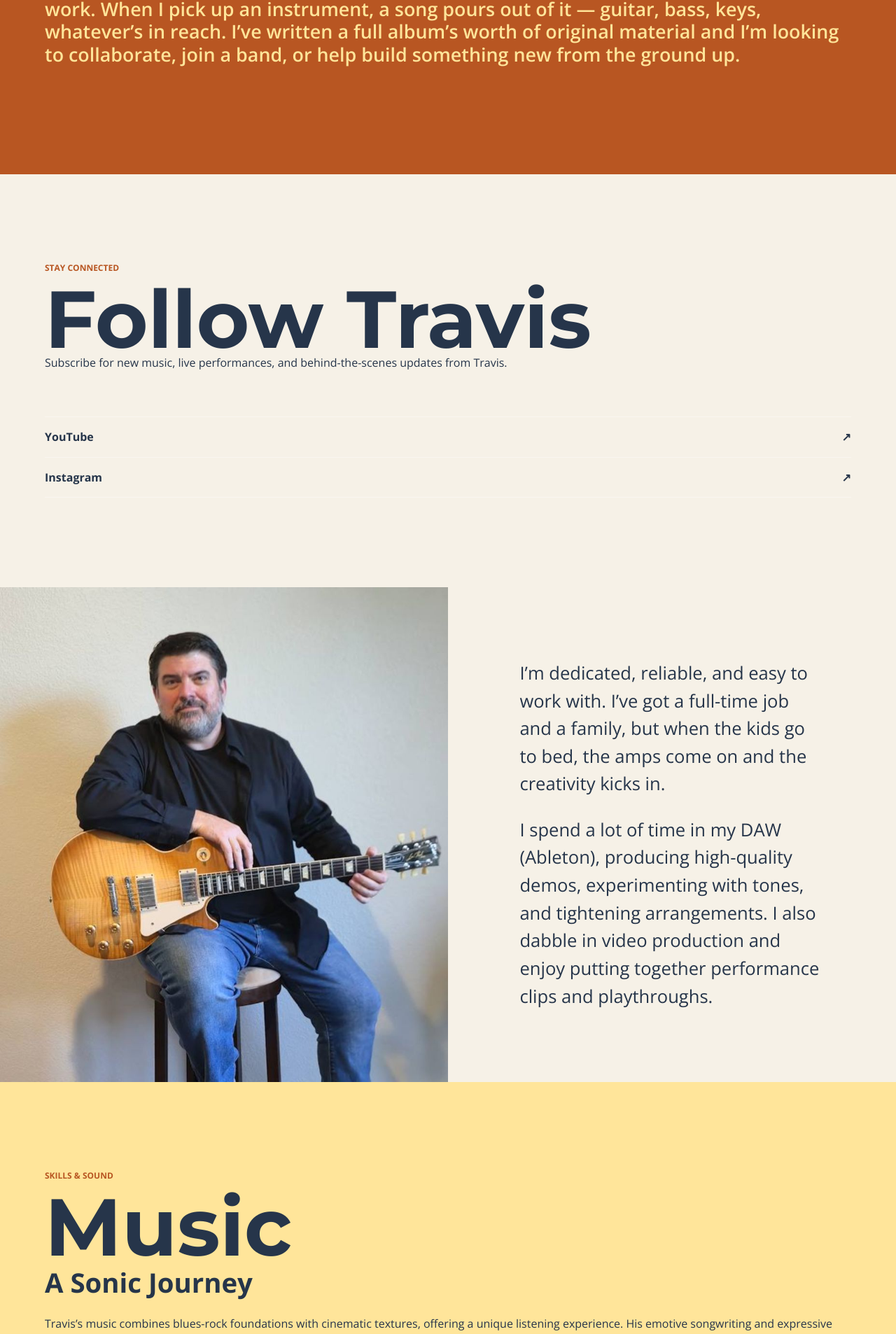
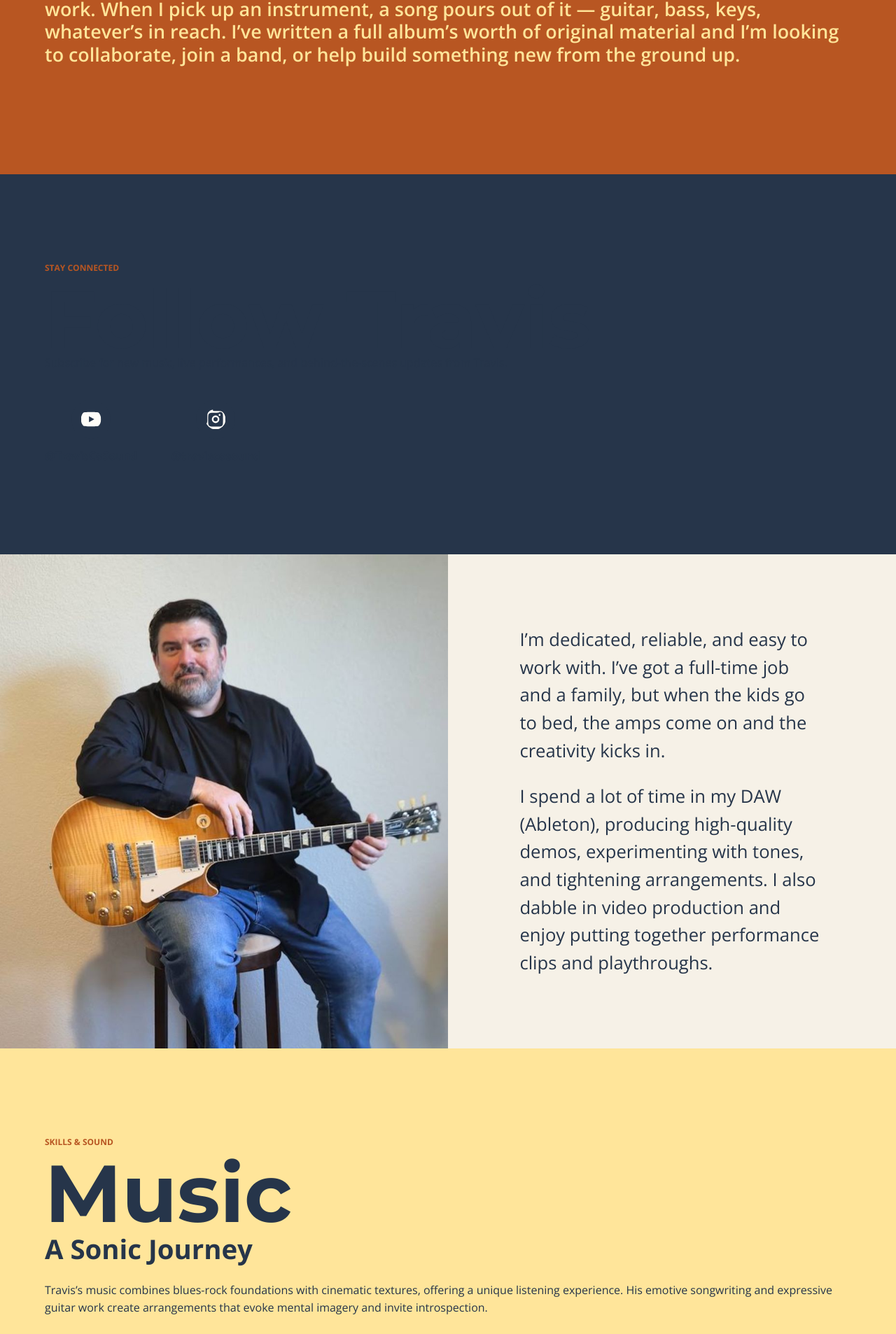
Before and after one commit to tlingenf/traviscosound, a Jekyll site: the page built from index.markdown, in a window 1280 px wide. Shown: the part 1303-3209 px from the top of the page at 70% size. Built offline with Jekyll 4.4.1, drawn with Linux system fonts in a browser that asks for light colours.

Commit message:
updated social links

```diff
--- a/assets/css/main.css
+++ b/assets/css/main.css
@@ -549,6 +549,45 @@
   color: var(--yellow);
 }
 
+.social {
+  background-color: var(--ink);
+}
+
+.social-links {
+  display: flex;
+  gap: 3rem;
+  margin-top: 2.5rem;
+}
+
+.social-link {
+  display: flex;
+  flex-direction: column;
+  align-items: center;
+  gap: 0.75rem;
+  text-decoration: none;
+  color: var(--ink);
+}
+
+.social-link-icon {
+  width: 3.5rem;
+  height: 3.5rem;
+  padding: 0.85rem;
+  fill: var(--white);
+  background: var(--ink);
+  border-radius: 50%;
+  transition: background-color 0.2s ease;
+}
+
+.social-link-name {
+  font-weight: 700;
+  text-align: center;
+}
+
+.social-link:hover .social-link-icon,
+.social-link:focus-visible .social-link-icon {
+  background: var(--rust);
+}
+
 .site-footer {
   display: flex;
   justify-content: space-between;
--- a/index.markdown
+++ b/index.markdown
@@ -37,9 +37,19 @@
 		<h2>Follow Travis</h2>
 	</div>
 	<p>Subscribe for new music, live performances, and behind-the-scenes updates from Travis.</p>
-	<div class="contact-links">
-		<a href="https://www.youtube.com/@TravisCoSound/" target="_blank" rel="noopener">YouTube <span aria-hidden="true">↗</span></a>
-		<a href="https://www.instagram.com/traviscosound/" target="_blank" rel="noopener">Instagram <span aria-hidden="true">↗</span></a>
+	<div class="social-links">
+		<a class="social-link" href="https://www.youtube.com/@TravisCoSound/" target="_blank" rel="noopener">
+			<svg class="social-link-icon" viewBox="0 0 24 24" aria-hidden="true" focusable="false">
+				<path d="M23.5 6.2a3 3 0 0 0-2.1-2.1C19.5 3.5 12 3.5 12 3.5s-7.5 0-9.4.6A3 3 0 0 0 .5 6.2 31 31 0 0 0 0 12a31 31 0 0 0 .5 5.8 3 3 0 0 0 2.1 2.1c1.9.6 9.4.6 9.4.6s7.5 0 9.4-.6a3 3 0 0 0 2.1-2.1A31 31 0 0 0 24 12a31 31 0 0 0-.5-5.8ZM9.6 15.5V8.5l6.3 3.5-6.3 3.5Z"/>
+			</svg>
+			<span class="social-link-name">@TravisCoSound</span>
+		</a>
+		<a class="social-link" href="https://www.instagram.com/traviscosound/" target="_blank" rel="noopener">
+			<svg class="social-link-icon" viewBox="0 0 24 24" aria-hidden="true" focusable="false">
+				<path d="M12 2.2c3.2 0 3.6 0 4.9.07 1.2.06 2.05.25 2.8.54.75.29 1.38.68 2 1.3.62.62 1.01 1.25 1.3 2a6.1 6.1 0 0 1 .54 2.8c.06 1.3.07 1.7.07 4.9s0 3.6-.07 4.9a6.1 6.1 0 0 1-.54 2.8c-.29.75-.68 1.38-1.3 2-.62.62-1.25 1.01-2 1.3a6.1 6.1 0 0 1-2.8.54c-1.3.06-1.7.07-4.9.07s-3.6 0-4.9-.07a6.1 6.1 0 0 1-2.8-.54c-.75-.29-1.38-.68-2-1.3-.62-.62-1.01-1.25-1.3-2a6.1 6.1 0 0 1-.54-2.8C2.2 15.6 2.2 15.2 2.2 12s0-3.6.07-4.9a6.1 6.1 0 0 1 .54-2.8c.29-.75.68-1.38 1.3-2 .62-.62 1.25-1.01 2-1.3a6.1 6.1 0 0 1 2.8-.54C8.4 2.2 8.8 2.2 12 2.2Zm0 2c-3.15 0-3.52 0-4.76.07-.95.04-1.47.2-1.81.34-.46.18-.78.39-1.12.73-.34.34-.55.66-.73 1.12-.14.34-.3.86-.34 1.81C3.2 8.48 3.2 8.85 3.2 12s0 3.52.07 4.76c.04.95.2 1.47.34 1.81.18.46.39.78.73 1.12.34.34.66.55 1.12.73.34.14.86.3 1.81.34C8.48 20.8 8.85 20.8 12 20.8s3.52 0 4.76-.07c.95-.04 1.47-.2 1.81-.34.46-.18.78-.39 1.12-.73.34-.34.55-.66.73-1.12.14-.34.3-.86.34-1.81.06-1.24.07-1.61.07-4.76s0-3.52-.07-4.76c-.04-.95-.2-1.47-.34-1.81a3.02 3.02 0 0 0-.73-1.12 3.02 3.02 0 0 0-1.12-.73c-.34-.14-.86-.3-1.81-.34C15.52 4.2 15.15 4.2 12 4.2Zm0 3.3a4.5 4.5 0 1 1 0 9 4.5 4.5 0 0 1 0-9Zm0 2a2.5 2.5 0 1 0 0 5 2.5 2.5 0 0 0 0-5Zm5.75-2.6a1.05 1.05 0 1 1-2.1 0 1.05 1.05 0 0 1 2.1 0Z"/>
+			</svg>
+			<span class="social-link-name">@traviscosound</span>
+		</a>
 	</div>
 </section>
 
```
